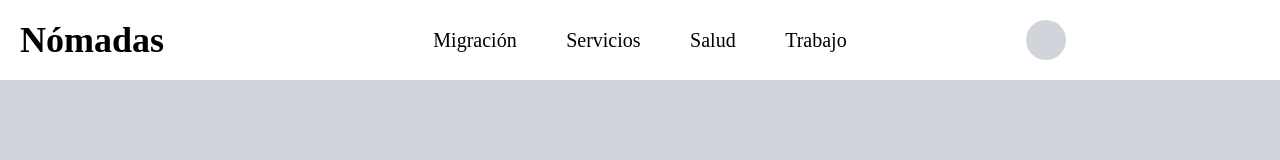
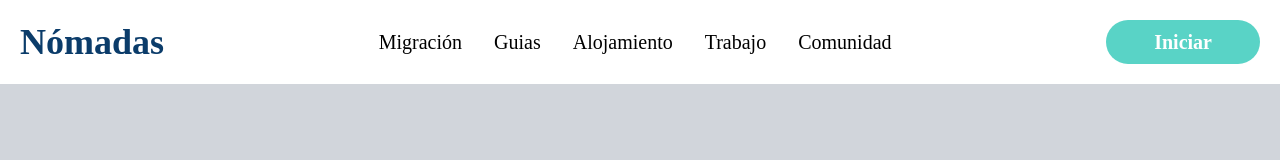
Before and after one commit to No-Country/c10-12-t-javaangular, an Angular app in the folder Frontend/: page / in a window 1280 px wide. Shown: the top 160 px of the page. Built offline with nearby package versions, Linux system fonts and the light colour scheme; a web font is replaced by a local one.

Commit message:
responsive implementado

```diff
--- a/Frontend/src/app/components/navbar/navbar.component.html
+++ b/Frontend/src/app/components/navbar/navbar.component.html
@@ -1,15 +1,58 @@
-<div class="container grid grid-cols-2 px-5 py-5 mx-auto bg-white lg:grid-cols-3">
+<!-- <div class="container grid grid-cols-2 px-5 py-5 mx-auto bg-white lg:grid-cols-3">
   <div class="order-1 w-full title-logo">
-    <h1 class="text-4xl font-bold text-azul">Nómadas</h1>
+    <h1 class="text-4xl font-bold text-secondary">Nómadas</h1>
   </div>
   <div class="flex flex-wrap justify-between order-last w-full col-span-2 text-xl font-medium lg:col-span-1 lg:order-2">
     <a href="" class="my-auto">Migración</a>
-    <a href="" class="my-auto">Servicios</a>
-    <a href="" class="my-auto">Salud</a>
+    <a href="" class="my-auto">Guias</a>
+    <a href="" class="my-auto">Alojamiento</a>
     <a href="" class="my-auto">Trabajo</a>
+    <a href="" class="my-auto">Comunidad</a>
   </div>
   <div class="flex justify-end order-3 w-full space-x-6">
     <div class="bg-gray-300 rounded-full aspect-square"></div>
-    <button class="text-xl font-semibold text-white rounded-full bg-azul px-14" routerLink="/login">Iniciar</button>
+    <button class="text-xl font-semibold text-white rounded-full bg-primary px-14" routerLink="/login">Iniciar</button>
   </div>
-</div>
+</div> -->
+
+<!-- flowbite -->
+
+<nav>
+  <div class="container flex flex-wrap items-center justify-start p-5 mx-auto lg:justify-between">
+    <button data-collapse-toggle="navbar-default" type="button"
+      class="inline-flex items-center mr-3 text-sm text-gray-500 rounded-lg lg:hidden focus:outline-none"
+      aria-controls="navbar-default" aria-expanded="false">
+      <span class="sr-only">Open main menu</span>
+      <svg class="w-6 h-6" aria-hidden="true" fill="currentColor" viewBox="0 0 20 20"
+        xmlns="http://www.w3.org/2000/svg">
+        <path fill-rule="evenodd"
+          d="M3 5a1 1 0 011-1h12a1 1 0 110 2H4a1 1 0 01-1-1zM3 10a1 1 0 011-1h12a1 1 0 110 2H4a1 1 0 01-1-1zM3 15a1 1 0 011-1h12a1 1 0 110 2H4a1 1 0 01-1-1z"
+          clip-rule="evenodd"></path>
+      </svg>
+    </button>
+    <a href="/" class="flex items-center">
+      <span class="self-center text-4xl font-bold text-secondary whitespace-nowrap">Nómadas</span>
+    </a>
+    <div class="hidden w-full lg:block lg:w-auto" id="navbar-default">
+      <ul class="flex flex-col mt-4 text-xl font-medium rounded-lg lg:p-0 lg:flex-row lg:space-x-8 lg:mt-0 lg:border-0">
+        <li>
+          <a href="#" class="block py-2 pl-3 pr-4 rounded lg:p-0" aria-current="page">Migración</a>
+        </li>
+        <li>
+          <a href="#" class="block py-2 pl-3 pr-4 rounded lg:p-0" aria-current="page">Guias</a>
+        </li>
+        <li>
+          <a href="#" class="block py-2 pl-3 pr-4 rounded lg:p-0" aria-current="page">Alojamiento</a>
+        </li>
+        <li>
+          <a href="#" class="block py-2 pl-3 pr-4 rounded lg:p-0" aria-current="page">Trabajo</a>
+        </li>
+        <li>
+          <a href="#" class="block py-2 pl-3 pr-4 rounded lg:p-0" aria-current="page">Comunidad</a>
+        </li>
+      </ul>
+      <button class="px-12 py-2 mt-4 text-xl font-semibold text-white rounded-full lg:hidden bg-primary">Iniciar</button>
+    </div>
+    <button class="hidden px-12 py-2 text-xl font-semibold text-white rounded-full lg:block bg-primary">Iniciar</button>
+  </div>
+</nav>
```
